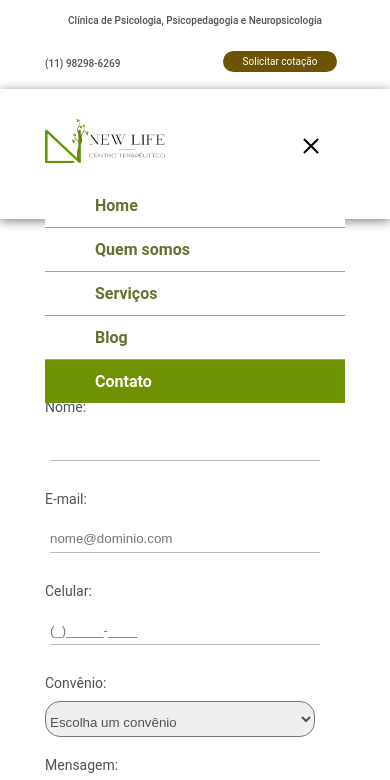
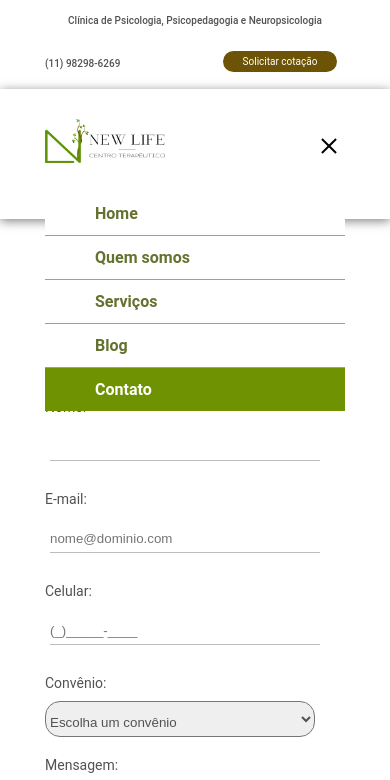
Before and after one commit to lucaspaiola/Case-html-css-beetsjr, a plain HTML site: page contato.html in a window 390 px wide. Both pictures are taken after a click on the button 311 px from the left and 145 px from the top of the page. Shown: the top 780 px of the page. Drawn offline with Linux system fonts and the light colour scheme.

Commit message:
Pequenas alterações no espaçamento do menu

```diff
--- a/css/responsivo.css
+++ b/css/responsivo.css
@@ -118,7 +118,7 @@
    position: absolute;
    width: 750px;
    height: 215px;
-   top: 165px;
+   top: 50px;
    left: 0;
    background-color: white;
    z-index: 1000;
@@ -400,7 +400,7 @@
    position: absolute;
    width: 440px;
    height: 215px;
-   top: 165px;
+   top: 50px;
    margin-left: -70px;
    background-color: white;
    z-index: 1000;
@@ -672,7 +672,7 @@
 }
 
 /* Estilo para smartphones de telas menores */
-@media only screen and (max-width: 499px) {
+@media only screen and (min-width: 300px)and (max-width: 499px) {
 
 /* Header Superior */
 .cabecalho-superior {
@@ -754,7 +754,7 @@
    position: absolute;
    width: 300px;
    height: 215px;
-   top: 145px;
+   top: 45px;
    left: 0;
    background-color: white;
    z-index: 1000;
--- a/css/style.css
+++ b/css/style.css
@@ -74,24 +74,23 @@ header {
 }
 
 .cabecalho-menu {
-   text-align: right;
+   float: right;
 }
 
 .cabecalho-menu ul {
-   margin-right: -60px;
-   margin-top: -50px;
+   margin: 58px -70px 0 0;
 }
 
 .cabecalho-menu ul li {
    display: inline-block;
    font-family: Roboto,Helvetica,Arial,sans-serif;
+   margin: 0 -2px 0 -2px;
 }
 
 .cabecalho-menu ul li a {
    color: #64722f;
    padding: 12px;
    font-weight: bold;
-   margin: 0 -2px 0 -2px;
    transition: .3s;
 }
 
```
